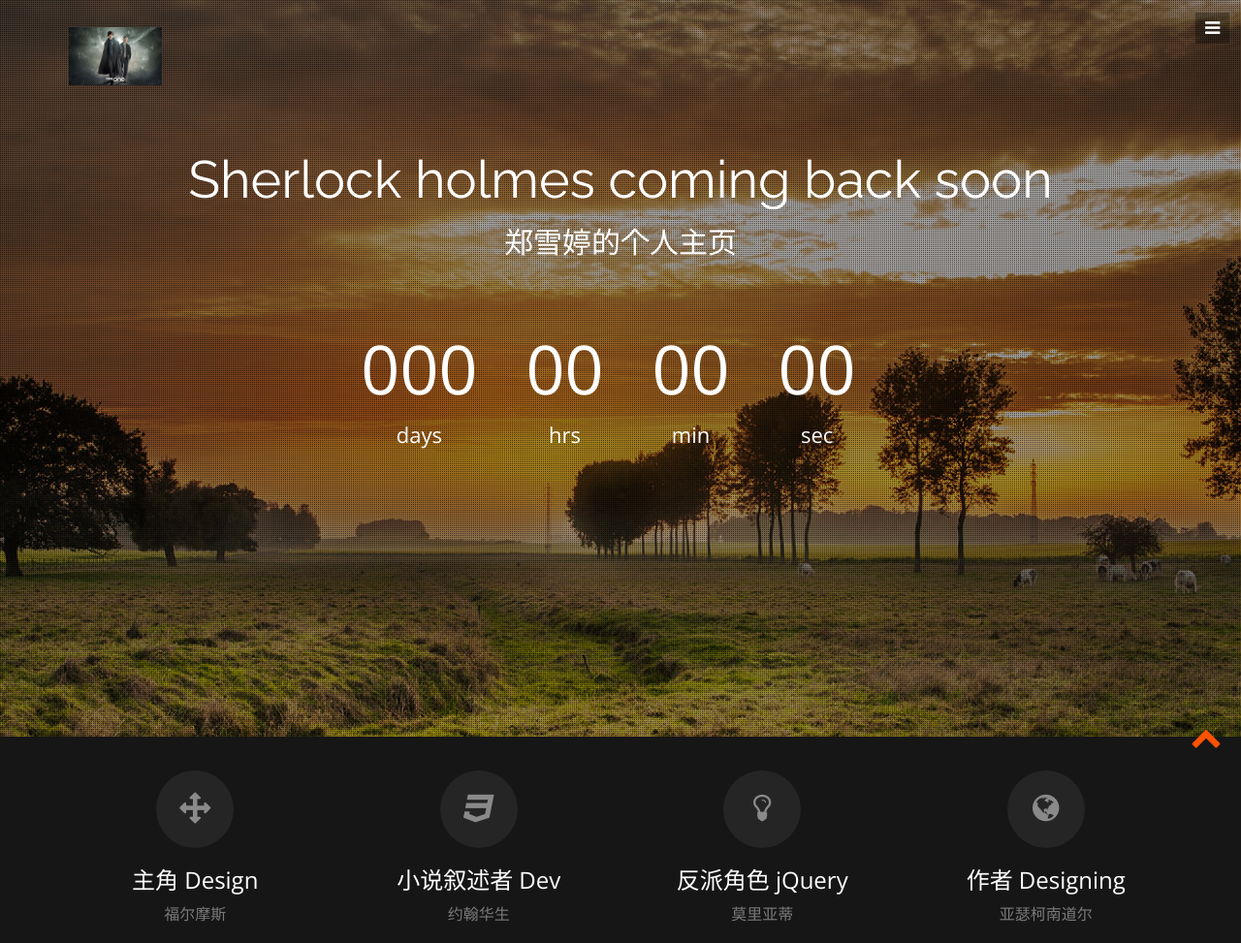
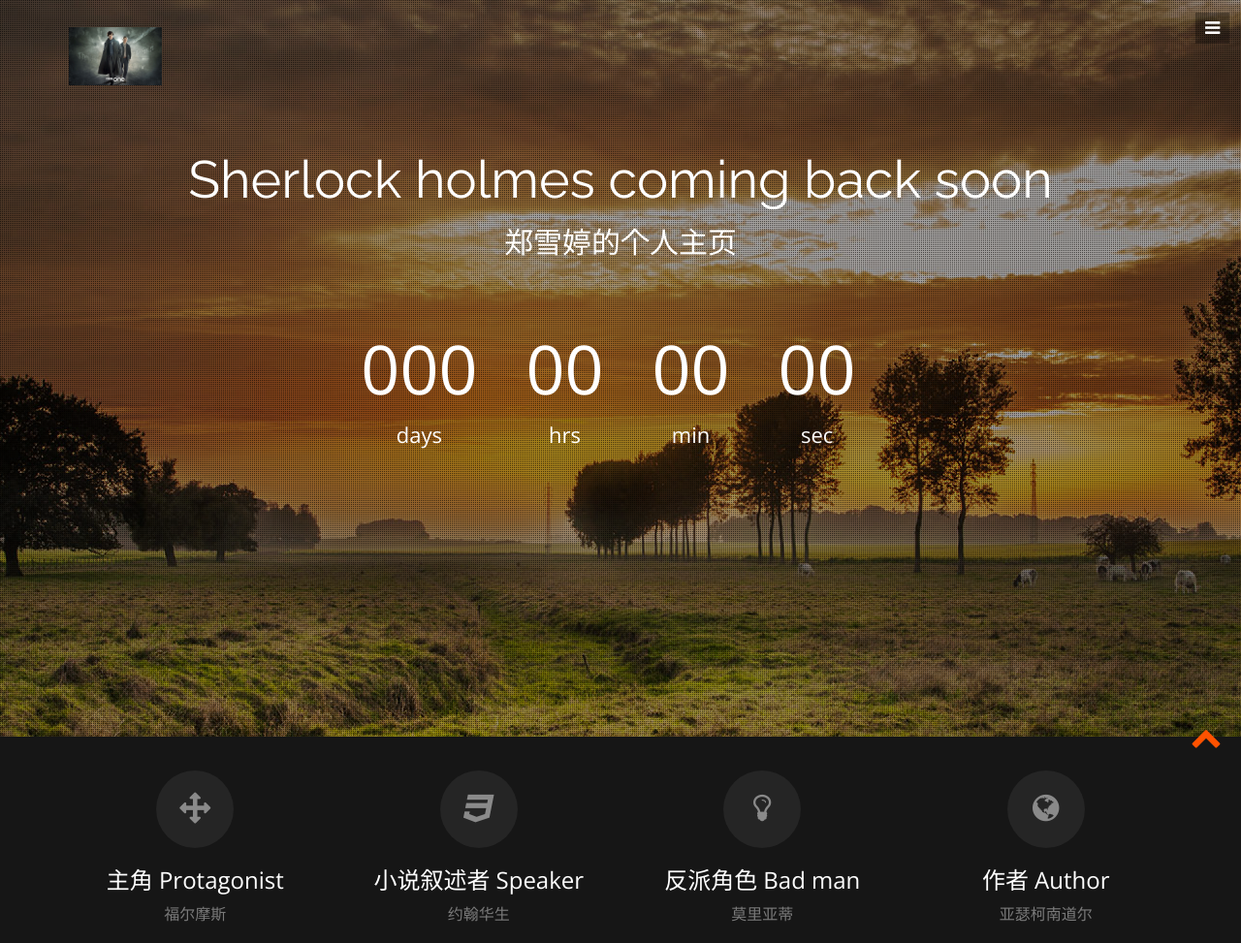
Before and after one commit to guntongxiyiji10/guntongxiyiji10.github.io, a plain HTML site: page index.html in a window 1280 px wide. Shown: the top 973 px of the page at 97% size. Drawn offline with nearby package versions, Linux system fonts and the light colour scheme.

Commit message:
Update index.html

```diff
--- a/index.html
+++ b/index.html
@@ -61,28 +61,28 @@ Description: alive is a minimal, responsive, business coming soon / landing page
     <div class="row">
       <!-- item -->
       <div class="col-md-3 text-center"> <i class="fa fa-arrows fa-2x circle"></i>
-        <h3>主角 <span class="id-color">Design</span></h3>
+        <h3>主角 <span class="id-color">Protagonist</span></h3>
         <p>福尔摩斯</p>
       </div>
       <!-- end: -->
 
       <!-- item -->
       <div class="col-md-3 text-center"> <i class="fa fa-css3 fa-2x circle"></i>
-        <h3>小说叙述者 <span class="id-color">Dev</span></h3>
+        <h3>小说叙述者 <span class="id-color">Speaker</span></h3>
         <p>约翰华生</p>
       </div>
       <!-- end: -->
 
       <!-- item -->
       <div class="col-md-3 text-center"> <i class="fa fa-lightbulb-o fa-2x circle"></i>
-        <h3>反派角色 <span class="id-color">jQuery</span></h3>
+        <h3>反派角色 <span class="id-color">Bad man</span></h3>
         <p>莫里亚蒂</p>
       </div>
       <!-- end: -->
 
       <!-- item -->
       <div class="col-md-3 text-center"> <i class="fa fa-globe fa-2x circle"></i>
-        <h3>作者 <span class="id-color">Designing</span></h3>
+        <h3>作者 <span class="id-color">Author</span></h3>
         <p>亚瑟柯南道尔</p>
       </div>
       <!-- end:-->
```
